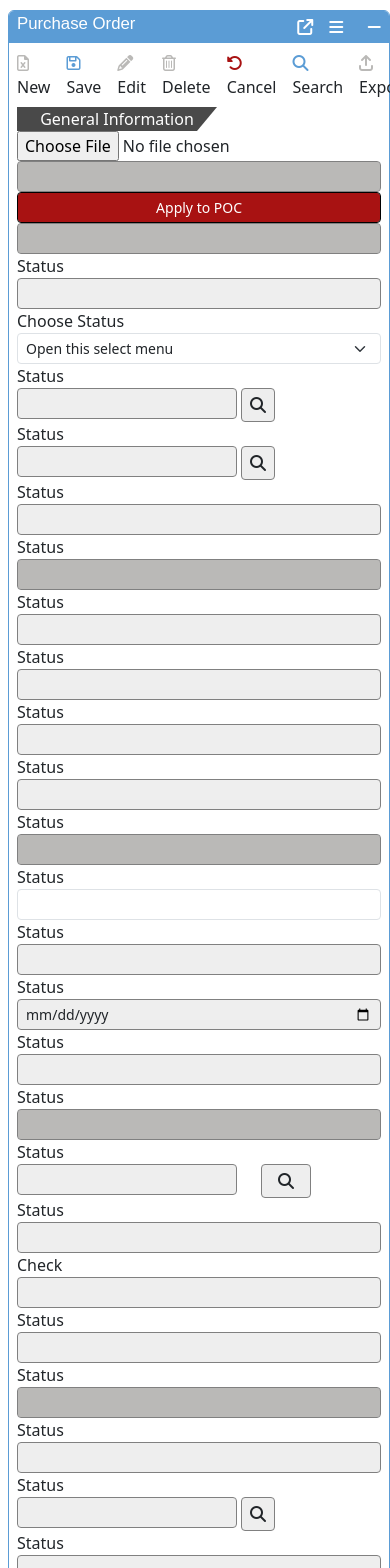
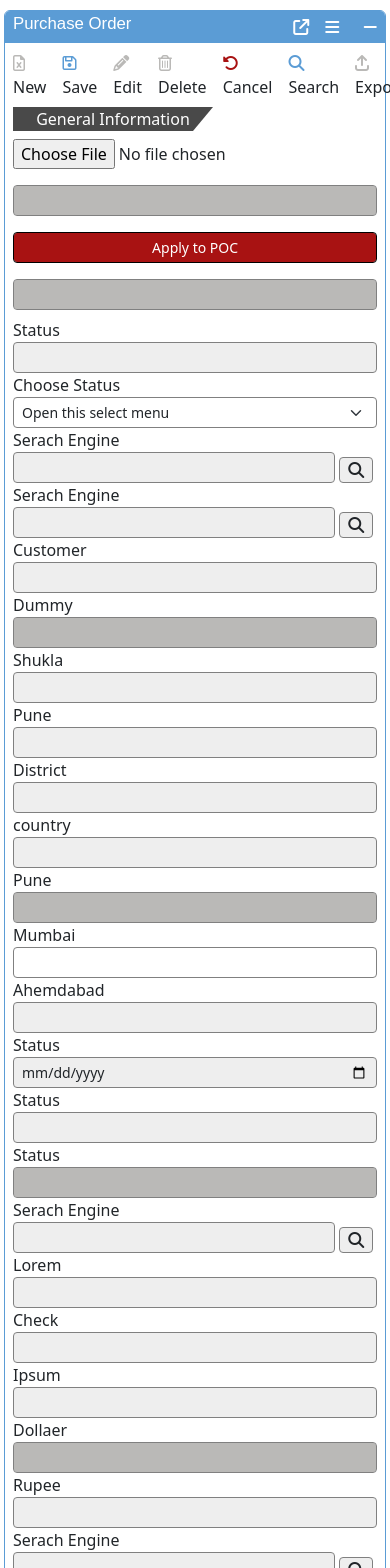
Before and after one commit to Nihal-Shukla/Assignment1_test, an Angular app: page / in a window 390 px wide. Shown: the top 1568 px of the page. Built offline with nearby package versions, Linux system fonts and the light colour scheme.

Commit message:
make responsive

```diff
--- a/src/app/app.component.html
+++ b/src/app/app.component.html
@@ -1,6 +1,6 @@
 <div class="row">
   <div class="col-12">
-    <div class="formContainer mx-2">
+    <div class="formContainer mx-1">
 
    <!-- Header -->
 <div class="row">
@@ -31,28 +31,24 @@
 </div>
 <div class="formGroup px-2">
 <div class="row">
-<div class="col-lg-4 col-md-6">
+
+<div class="col-lg-4 ">
   <div class="chamfer-box d-flex justify-content-center align-items-center"> General Information </div>
 </div>
-<div class="col-lg-2 col-md-6">
-  <!-- <span style="background-color: #BAB9B7; border-radius: 4px;" class="px-2 py-1">Choose PO</span> -->
-   <input type="file">
+<div class="col-lg-2 ">
+   <input type="file" class="my-2 my-md-0">
 </div>
-<div class="col-lg-2 col-md-3">
+
+<div class="col-lg-2 col-md-4">
+    <input class="form-control form-control-sm grayForm my-2 my-md-0" type="text"  aria-label=".form-control-sm example">
+  </div>
+<div class="col-lg-2">
+  <input class="form-control form-control-sm grayForm my-2 my-md-0 redForm" type="text"  aria-label=".form-control-sm example" placeholder="Apply to POC">
+</div>
+<div class="col-lg-2">
   <!-- <div class="form">
   </div> -->
-  <input class="form-control form-control-sm grayForm" type="text"  aria-label=".form-control-sm example">
-</div>
-<div class="col-lg-2 col-md-3">
-  <!-- <div class="redForm">
-    <p style="color: white;">Apply to POC</p>
-  </div> -->
-  <input class="form-control form-control-sm redForm" type="text"  aria-label=".form-control-sm example" placeholder="Apply to POC">
-</div>
-<div class="col-lg-2 col-md-3">
-  <!-- <div class="form">
-  </div> -->
-  <input class="form-control form-control-sm grayForm" type="text"  aria-label=".form-control-sm example">
+  <input class="form-control form-control-sm grayForm my-2 my-md-0" type="text"  aria-label=".form-control-sm example">
 </div>
  </div>
 
@@ -64,37 +60,36 @@
   </div>
  <div class="col-lg-2 col-md-4">
     <label for="">Choose Status</label>
-    <select class="form-select form-select-sm" aria-label=".form-select-sm example">
+    <select class="form-select form-select-sm" aria-label=".form-select-sm example" style="border: 1px solid gray;">
   <option selected>Open this select menu</option>
   <option value="1">One</option>
   <option value="2">Two</option>
   <option value="3">Three</option>
 </select>
   </div>
-  <div class="col-lg-2 col-md-4 d-flex">
-    <div class="col-lg-10 ">
-    <label for="">Status</label>
-    <input class="form-control form-control-sm lightGray" type="text"  aria-label=".form-control-sm example">
+
+<div class="col-lg-2 col-md-4 d-flex align-items-end">
+    <div class="w-100">
+      <label for="">Serach Engine</label>
+      <input class="form-control form-control-sm lightGray" type="text" aria-label=".form-control-sm example">
     </div>
-    <div class="col-lg-2 col-md-4 mt-4 mx-1">
-      <i class="fa-solid fa-magnifying-glass px-2 py-2 lightGray"  style=" border-radius: 4px;"></i>
+    <i class="fa-solid fa-magnifying-glass px-2 py-1 lightGray mx-1" style="border-radius: 4px;"></i>
+  </div>
+
+  <div class="col-lg-2 col-md-4 d-flex align-items-end">
+    <div class="w-100">
+      <label for="">Serach Engine</label>
+      <input class="form-control form-control-sm lightGray" type="text" aria-label=".form-control-sm example">
     </div>
+    <i class="fa-solid fa-magnifying-glass px-2 py-1 lightGray mx-1" style="border-radius: 4px;"></i>
   </div>
-  <div class="col-lg-2 col-md-4 d-flex">
-    <div class="col-lg-10 ">
-    <label for="">Status</label>
-    <input class="form-control form-control-sm lightGray" type="text"  aria-label=".form-control-sm example">
-    </div>
-    <div class="col-lg-2 col-md-4 mt-4 mx-1">
-      <i class="fa-solid fa-magnifying-glass px-2 py-2 lightGray"  style=" border-radius: 4px;"></i>
-    </div>
-  </div>
+
   <div class="col-lg-2 col-md-4">
-    <label for="">Status</label>
+    <label for="">Customer</label>
     <input class="form-control form-control-sm lightGray" type="text"  aria-label=".form-control-sm example">
   </div>
   <div class="col-lg-2 col-md-4">
-    <label for="">Status</label>
+    <label for="">Dummy</label>
     <input class="form-control form-control-sm grayForm" type="text"  aria-label=".form-control-sm example">
   </div>
 
@@ -103,24 +98,24 @@
 <!-- 3rd row -->
  <div class="row">
   <div class="col-lg-4 col-md-6">
-    <label for="">Status</label>
+    <label for="">Shukla</label>
     <input class="form-control form-control-sm lightGray" type="text"  aria-label=".form-control-sm example">
   </div>
 
   <div class="col-lg-2 col-md-4">
-    <label for="">Status</label>
+    <label for="">Pune</label>
     <input class="form-control form-control-sm lightGray" type="text"  aria-label=".form-control-sm example">
   </div>
   <div class="col-lg-2 col-md-4">
-    <label for="">Status</label>
+    <label for="">District</label>
     <input class="form-control form-control-sm lightGray" type="text"  aria-label=".form-control-sm example">
   </div>
   <div class="col-lg-2 col-md-4">
-    <label for="">Status</label>
+    <label for="">country</label>
     <input class="form-control form-control-sm lightGray" type="text"  aria-label=".form-control-sm example">
   </div>
   <div class="col-lg-2 col-md-4">
-    <label for="">Status</label>
+    <label for="">Pune</label>
     <input class="form-control form-control-sm grayForm" type="text"  aria-label=".form-control-sm example">
   </div>
 
@@ -131,12 +126,12 @@
  <!-- 4th row -->
  <div class="row">
   <div class="col-lg-4 col-md-6">
-    <label for="">Status</label>
-    <input class="form-control form-control-sm " type="text"  aria-label=".form-control-sm example">
+    <label for="">Mumbai</label>
+    <input class="form-control form-control-sm " type="text"  aria-label=".form-control-sm example" style="border: 1px solid gray;">
   </div>
 
   <div class="col-lg-2 col-md-4">
-    <label for="">Status</label>
+    <label for="">Ahemdabad</label>
     <input class="form-control form-control-sm lightGray" type="text"  aria-label=".form-control-sm example">
   </div>
   <div class="col-lg-2 col-md-4">
@@ -156,18 +151,17 @@
 
  <!-- 5 th row -->
 <div class="row">
-  <div class="col-lg-4 col-md-4 d-flex">
-    <div class="col-lg-10 ">
-    <label for="">Status</label>
-    <input class="form-control form-control-sm lightGray" type="text"  aria-label=".form-control-sm example">
+
+  <div class="col-lg-4 col-md-4 d-flex align-items-end">
+    <div class="w-100">
+      <label for="">Serach Engine</label>
+      <input class="form-control form-control-sm lightGray" type="text" aria-label=".form-control-sm example">
     </div>
-    <div class="col-lg-2 col-md-4 mt-4 mx-4">
-      <i class="fa-solid fa-magnifying-glass px-3 py-2 lightGray"  style=" border-radius: 4px;"></i>
-    </div>
+    <i class="fa-solid fa-magnifying-glass px-2 py-1 lightGray mx-1" style="border-radius: 4px;"></i>
   </div>
 
   <div class="col-lg-2 ">
-    <label for="">Status</label>
+    <label for="">Lorem</label>
     <input class="form-control form-control-sm lightGray" type="text"  aria-label=".form-control-sm example">
   </div>
   <div class="col-lg-2 col-md-4">
@@ -175,11 +169,11 @@
     <input class="form-control form-control-sm lightGray" type="text"  aria-label=".form-control-sm example">
   </div>
   <div class="col-lg-2 col-md-4">
-    <label for="">Status</label>
+    <label for="">Ipsum</label>
     <input class="form-control form-control-sm lightGray" type="text"  aria-label=".form-control-sm example">
   </div>
   <div class="col-lg-2 col-md-4">
-    <label for="">Status</label>
+    <label for="">Dollaer</label>
     <input class="form-control form-control-sm grayForm" type="text"  aria-label=".form-control-sm example">
   </div>
  </div>
@@ -187,18 +181,16 @@
  <!-- 6th row -->
   <div class="row">
   <div class="col-lg-2 col-md-6">
-    <label for="">Status</label>
+    <label for="">Rupee</label>
     <input class="form-control form-control-sm lightGray" type="text"  aria-label=".form-control-sm example">
   </div>
 
-  <div class="col-lg-2 col-md-4 d-flex">
-    <div class="col-lg-10 ">
-    <label for="">Status</label>
-    <input class="form-control form-control-sm lightGray" type="text"  aria-label=".form-control-sm example">
+  <div class="col-lg-2 col-md-4 d-flex align-items-end">
+    <div class="w-100">
+      <label for="">Serach Engine</label>
+      <input class="form-control form-control-sm lightGray" type="text" aria-label=".form-control-sm example">
     </div>
-    <div class="col-lg-2 col-md-4 mt-4 mx-1">
-      <i class="fa-solid fa-magnifying-glass px-2 py-2 lightGray"  style=" border-radius: 4px;"></i>
-    </div>
+    <i class="fa-solid fa-magnifying-glass px-2 py-1 lightGray mx-1" style="border-radius: 4px;"></i>
   </div>
 
   <div class="col-lg-2 col-md-4">
@@ -250,8 +242,8 @@
   <label for="">Mob No.</label>
     <input class="form-control form-control-sm lightGray" type="text"  aria-label=".form-control-sm example">
 </div>
+  </div>
 
-  </div>
   <div class="col-lg-2 col-md-4">
     <label for="">Status</label>
     <input class="form-control form-control-sm grayForm" type="text"  aria-label=".form-control-sm example">
@@ -320,7 +312,7 @@
 <!-- Box Show -->
 <div class="row px-2 ">
   <div class="col-lg-3 ">
-    <div class="box my-2">
+    <div class="box my-2 ">
       <span class="topText px-2 py-1">Send PO</span> <br>
       <input class="form-check-inputv mx-1" type="radio" name="flexRadioDefault" id="flexRadioDefault1"><label for="" >Semd Mail</label>
        <input class="form-check-inputv mx-1" type="radio" name="flexRadioDefault" id="flexRadioDefault1"><label for="">Export</label>
```
